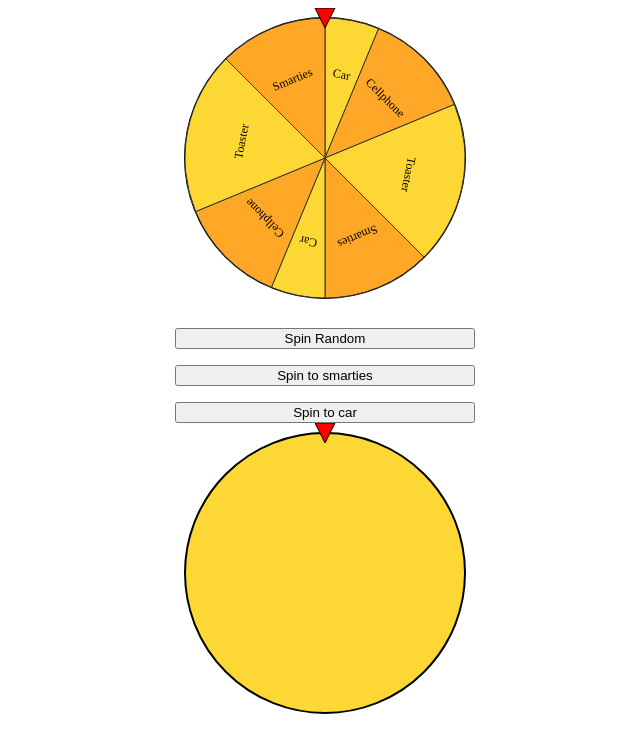
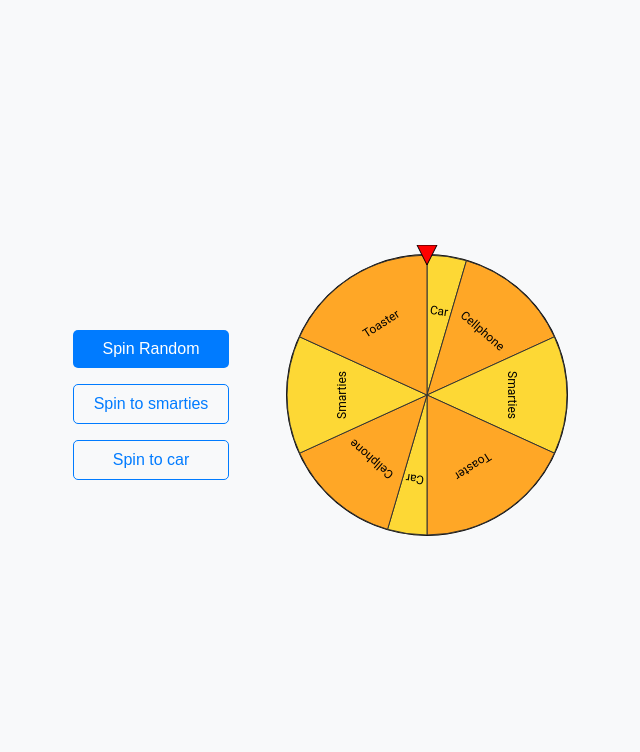
Before and after one commit to spaceghostu/spinning-wheel, an Angular app: page /wheel in a window 1280 px wide. Shown: the top 752 px of the page, without its empty margins (315-955 px from the left). Built offline with nearby package versions, Linux system fonts and the light colour scheme.

Commit message:
update: theming and styles

```diff
--- a/src/app/app.component.html
+++ b/src/app/app.component.html
@@ -1,9 +1,19 @@
-<app-wheel [config]="wheelConfig" (spinEnd)="handleSpinEnd($event)"></app-wheel>
-
-<div class="buttons">
-  <button (click)="spinRandom()">Spin Random</button>
-  <button (click)="spinToSegment('Smarties')">Spin to smarties</button>
-  <button (click)="spinToSegment('Car')">Spin to car</button>
+<div class="root">
+  <div class="buttons">
+    <app-button (click)="spinRandom()" text="Spin Random" variant="solid" />
+    <app-button
+      (click)="spinToSegment('Smarties')"
+      text="Spin to smarties"
+      variant="outlined"
+    />
+    <app-button
+      (click)="spinToSegment('Car')"
+      text="Spin to car"
+      variant="outlined"
+    />
+  </div>
+  <app-wheel
+    [config]="wheelConfig"
+    (spinEnd)="handleSpinEnd($event)"
+  ></app-wheel>
 </div>
-
-<router-outlet />
--- a/src/app/app.component.scss
+++ b/src/app/app.component.scss
@@ -1,6 +1,9 @@
+.root {
+  display: flex;
+  gap: 48px;
+}
+
 .buttons {
-  margin-inline: auto;
-  max-width: 300px;
   display: flex;
   flex-direction: column;
   justify-content: center;
--- a/src/app/app.component.ts
+++ b/src/app/app.component.ts
@@ -4,10 +4,11 @@ import {
   WheelComponent,
   WheelSegmentConfig,
 } from '../components/wheel/wheel.component';
+import { ButtonComponent } from '../components/button/button.component';
 
 @Component({
   selector: 'app-root',
-  imports: [RouterOutlet, WheelComponent],
+  imports: [RouterOutlet, WheelComponent, ButtonComponent],
   templateUrl: './app.component.html',
   styleUrl: './app.component.scss',
 })
@@ -27,13 +28,13 @@ export class AppComponent {
   wheelConfig: WheelSegmentConfig = {
     segments: [
       ['Car', 1],
-      ['Cellphone', 2],
-      ['Toaster', 3],
-      ['Smarties', 2],
+      ['Cellphone', 3],
+      ['Smarties', 3],
+      ['Toaster', 4],
       ['Car', 1],
-      ['Cellphone', 2],
-      ['Toaster', 3],
-      ['Smarties', 2],
+      ['Cellphone', 3],
+      ['Smarties', 3],
+      ['Toaster', 4],
     ],
     spinDuration: 5000,
   };
--- /dev/null
+++ b/src/components/button/button.component.html
@@ -0,0 +1,10 @@
+<button
+  class="button"
+  [ngClass]="[variant, size]"
+  [class.disabled]="disabled"
+  [disabled]="disabled"
+  (click)="onClick()"
+  [type]="type"
+>
+  {{ text }}
+</button>
--- /dev/null
+++ b/src/components/button/button.component.scss
@@ -0,0 +1,66 @@
+.button {
+  background-color: var(--primary-color);
+  color: #fff;
+  padding: 10px 20px;
+  border: none;
+  border-radius: 5px;
+  cursor: pointer;
+  transition: background-color 0.3s;
+  width: 100%;
+}
+
+.small {
+  font-size: 12px;
+}
+.medium {
+  font-size: 16px;
+}
+.large {
+  font-size: 20px;
+}
+
+.button:hover {
+  background-color: #0056b3;
+}
+
+.primary {
+  background-color: var(--primary-color);
+}
+
+.secondary {
+  background-color: var(--secondary-color);
+}
+
+.flat {
+  background-color: transparent;
+  color: var(--primary-color);
+  &:hover {
+    background-color: var(--primary-color);
+    color: #fff;
+  }
+}
+
+.outlined {
+  background-color: transparent;
+  color: var(--primary-color);
+  border: 1px solid var(--primary-color);
+  &:hover {
+    background-color: var(--primary-color);
+    color: #fff;
+  }
+}
+
+.solid {
+  background-color: var(--primary-color);
+  color: #fff;
+}
+
+.disabled {
+  background-color: #f8f9fa;
+  color: var(--secondary-color);
+  cursor: not-allowed;
+}
+
+.disabled:hover {
+  background-color: #f8f9fa;
+}
--- /dev/null
+++ b/src/components/button/button.component.ts
@@ -0,0 +1,29 @@
+import { CommonModule } from '@angular/common';
+import { Component, EventEmitter, Input, Output } from '@angular/core';
+
+type ButtonVariant = 'flat' | 'outlined' | 'solid';
+type ButtonColor = 'primary' | 'secondary';
+type ButtonSize = 'small' | 'medium' | 'large';
+type ButtonType = 'button' | 'submit';
+
+@Component({
+  selector: 'app-button',
+  templateUrl: './button.component.html',
+  styleUrl: './button.component.scss',
+  imports: [CommonModule],
+  standalone: true,
+})
+export class ButtonComponent {
+  @Input() text: string = '';
+  @Input() variant: ButtonVariant = 'flat';
+  @Input() disabled: boolean = false;
+  @Input() color: ButtonColor = 'primary';
+  @Input() size: ButtonSize = 'medium';
+  @Input() type: ButtonType = 'button';
+
+  @Output() click = new EventEmitter<void>();
+
+  onClick() {
+    this.click.emit();
+  }
+}
--- a/src/components/wheel/wheel.component.html
+++ b/src/components/wheel/wheel.component.html
@@ -31,7 +31,7 @@
 
         <text
           [attr.transform]="getTextTransform(i)"
-          fill="#000"
+          fill="var(--wheel-text-color)"
           font-size="12"
           text-anchor="middle"
           alignment-baseline="middle"
--- a/src/components/wheel/wheel.component.ts
+++ b/src/components/wheel/wheel.component.ts
@@ -186,7 +186,9 @@ export class WheelComponent implements OnChanges {
    */
   public getSegmentColor(index: number): string {
     // Simple alternating color example
-    return index % 2 === 0 ? '#fdd835' : '#ffa726';
+    return index % 2 === 0
+      ? 'var(--wheel-segment-even-color)'
+      : 'var(--wheel-segment-odd-color)';
   }
 
   /**
--- a/src/styles.scss
+++ b/src/styles.scss
@@ -1 +1,37 @@
 /* You can add global styles to this file, and also import other style files */
+
+:root {
+  --primary-color: #007bff;
+  --secondary-color: #6c757d;
+  --background-color: #f8f9fa;
+  --text-color: #000;
+
+  --wheel-segment-even-color: #fdd835;
+  --wheel-segment-odd-color: #ffa726;
+  --wheel-text-color: #000;
+}
+
+@media (prefers-color-scheme: dark) {
+  :root {
+    --primary-color: #49a1ff;
+    --background-color: #000000;
+    --text-color: #fff;
+
+    --wheel-segment-even-color: #fdd835;
+    --wheel-segment-odd-color: #ffa726;
+    --wheel-text-color: #000;
+  }
+}
+
+body {
+  font-family: "Roboto", sans-serif;
+  background-color: var(--background-color);
+  color: var(--text-color);
+  margin: 0;
+  padding: 0;
+  display: flex;
+  justify-content: center;
+  align-items: center;
+  height: 100vh;
+  transition: background-color 0.3s;
+}
```
